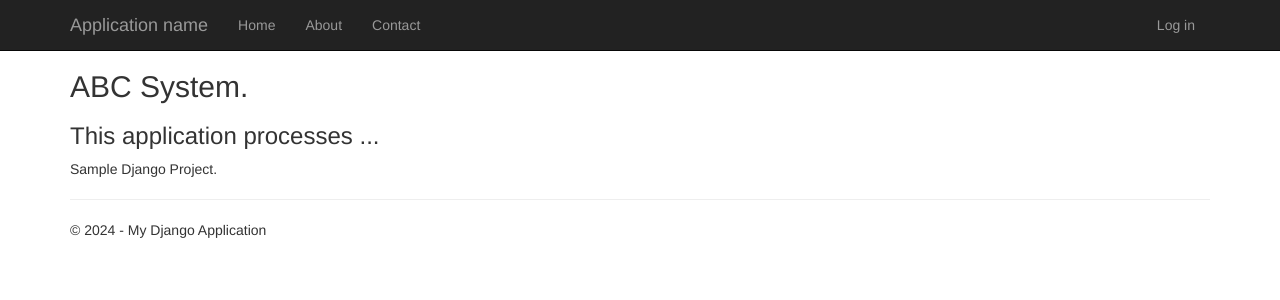
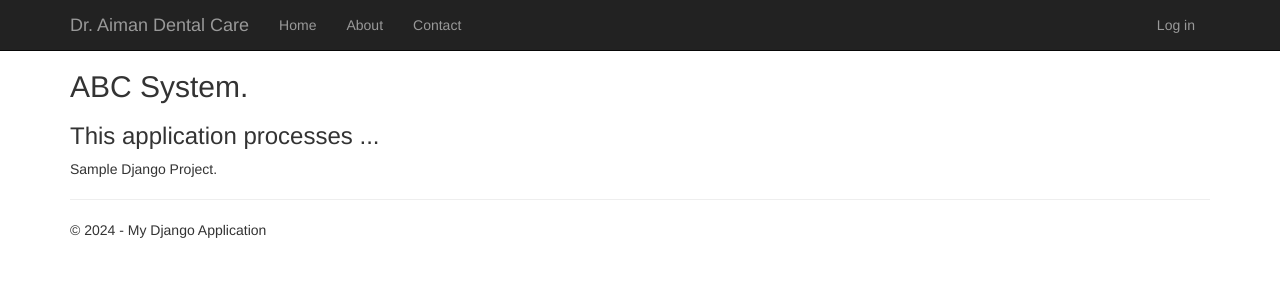
Before and after one commit to RinoFrawii/DentalPaymentSystem, a Django app: page /about in a window 1280 px wide. Shown: the top 300 px of the page. Run offline with Django 4.2, Linux system fonts and the light colour scheme; some libraries are stand-ins or nearby versions.

Commit message:
Update layout.html

```diff
--- a/django_template/myproject/app/templates/app/layout.html
+++ b/django_template/myproject/app/templates/app/layout.html
@@ -19,7 +19,7 @@
                     <span class="icon-bar"></span>
                     <span class="icon-bar"></span>
                 </button>
-                <a href="/" class="navbar-brand">Application name</a>
+                <a href="/" class="navbar-brand">Dr. Aiman Dental Care</a>
             </div>
             <div class="navbar-collapse collapse">
                 <ul class="nav navbar-nav">
```
